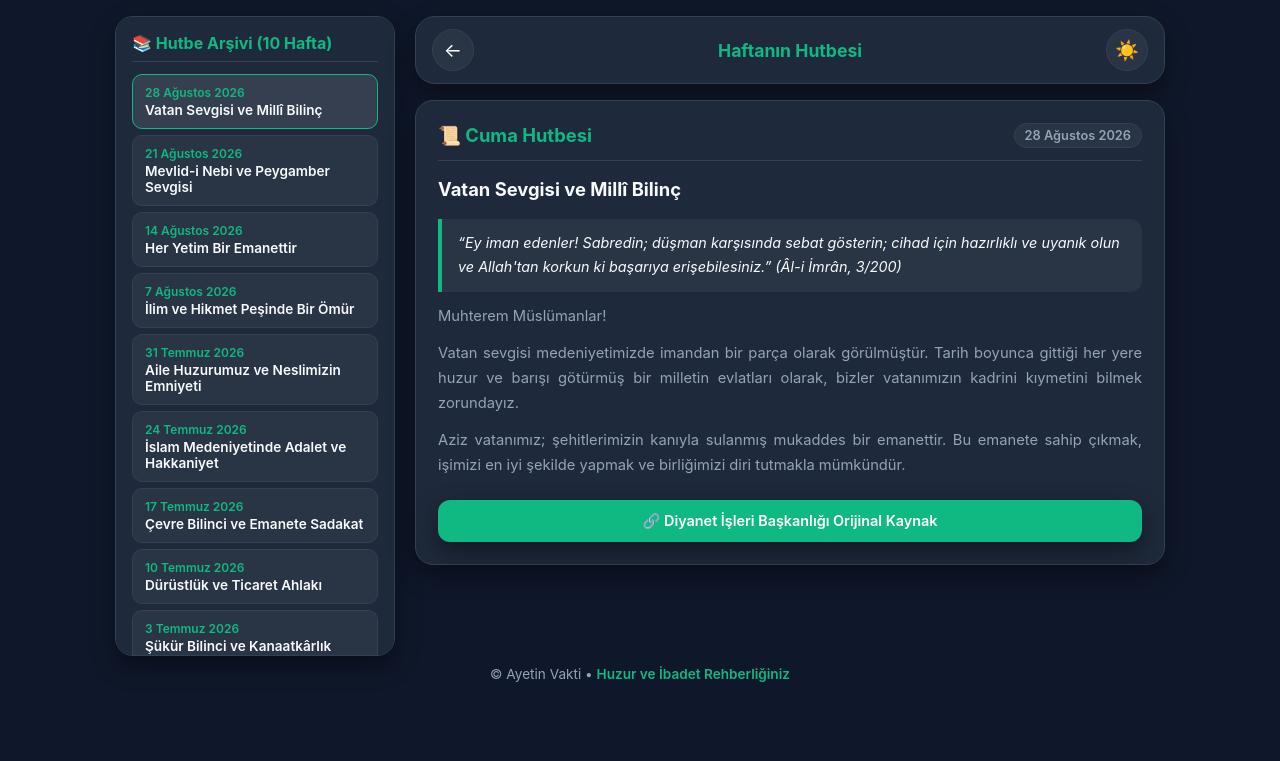
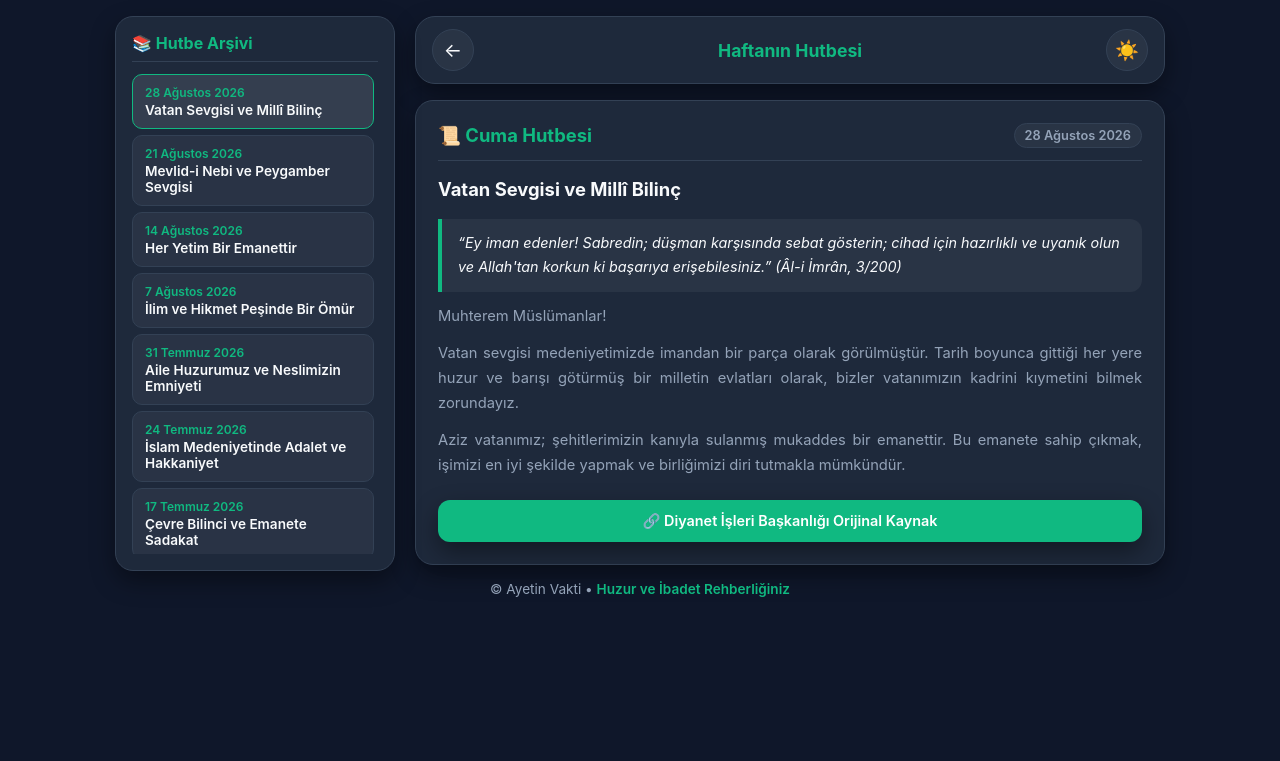
Before and after one commit to ayetinvakti/Haftanin-Hutbesi, a plain HTML site: page index.html in a window 1280 px wide. Drawn offline with Linux system fonts and the light colour scheme.

Commit message:
Update index.html

```diff
--- a/index.html
+++ b/index.html
@@ -68,16 +68,23 @@
         * { box-sizing: border-box; margin: 0; padding: 0; -webkit-tap-highlight-color: transparent; }
         body { font-family: var(--font-family); background-color: var(--bg-color); color: var(--text-color); min-height: 100vh; display: flex; flex-direction: column; align-items: center; padding: 16px; transition: background-color 0.3s ease, color 0.3s ease; }
 
-        .main-wrapper { width: 100%; max-width: 1050px; display: grid; grid-template-columns: 280px 1fr; gap: 20px; }
+        .main-wrapper { width: 100%; max-width: 1050px; display: grid; grid-template-columns: 280px 1fr; gap: 20px; align-items: start; }
         @media(max-width: 850px) { .main-wrapper { grid-template-columns: 1fr; } }
 
         .container { width: 100%; display: flex; flex-direction: column; gap: 16px; }
 
-        /* Sol Arşiv Paneli */
-        .sidebar-card { background-color: var(--card-bg); border: 1px solid var(--border-color); border-radius: 18px; padding: 16px; display: flex; flex-direction: column; gap: 12px; box-shadow: var(--shadow); height: fit-content; max-height: 80vh; overflow-y: auto; }
+        /* Sol Arşiv Paneli - Sabit Yükseklik ve Kaydırma Çubuğu */
+        .sidebar-card { background-color: var(--card-bg); border: 1px solid var(--border-color); border-radius: 18px; padding: 16px; display: flex; flex-direction: column; gap: 12px; box-shadow: var(--shadow); position: sticky; top: 16px; }
         .sidebar-title { font-size: 1rem; font-weight: 700; color: var(--accent-color); padding-bottom: 8px; border-bottom: 1px solid var(--border-color); display: flex; align-items: center; gap: 6px; }
 
-        .archive-list { display: flex; flex-direction: column; gap: 6px; }
+        .archive-list { display: flex; flex-direction: column; gap: 6px; max-height: 480px; overflow-y: auto; padding-right: 4px; }
+
+        /* Özel Scrollbar Tasarımı */
+        .archive-list::-webkit-scrollbar { width: 6px; }
+        .archive-list::-webkit-scrollbar-track { background: transparent; }
+        .archive-list::-webkit-scrollbar-thumb { background: var(--border-color); border-radius: 4px; }
+        .archive-list::-webkit-scrollbar-thumb:hover { background: var(--accent-color); }
+
         .archive-item { text-align: left; background: var(--btn-bg); border: 1px solid var(--border-color); padding: 10px 12px; border-radius: 10px; cursor: pointer; color: var(--text-color); transition: 0.2s; display: flex; flex-direction: column; gap: 2px; }
         .archive-item:hover, .archive-item.active { border-color: var(--accent-color); background: var(--btn-hover); }
         .archive-date { font-size: 0.75rem; color: var(--accent-color); font-weight: 600; }
@@ -116,7 +123,7 @@
 <div class="main-wrapper">
     <!-- SOL ARŞİV MENÜSÜ -->
     <div class="sidebar-card">
-        <div class="sidebar-title">📚 Hutbe Arşivi (10 Hafta)</div>
+        <div class="sidebar-title">📚 Hutbe Arşivi</div>
         <div class="archive-list" id="archive-list">
             <!-- JavaScript ile doldurulacak -->
         </div>
@@ -154,7 +161,6 @@
 <div class="footer">© Ayetin Vakti • <span>Huzur ve İbadet Rehberliğiniz</span></div>
 
 <script>
-    // 10 Haftalık Hutbe Arşivi Veritabanı
     const hutbelerData = [
         {
             id: "28-agustos-2026",
@@ -327,7 +333,7 @@
 
     window.onload = () => {
         initTheme();
-        loadHutbe(hutbelerData[0].id); // En güncel hutbeyi varsayılan aç
+        loadHutbe(hutbelerData[0].id);
     };
 </script>
 </body>
```
